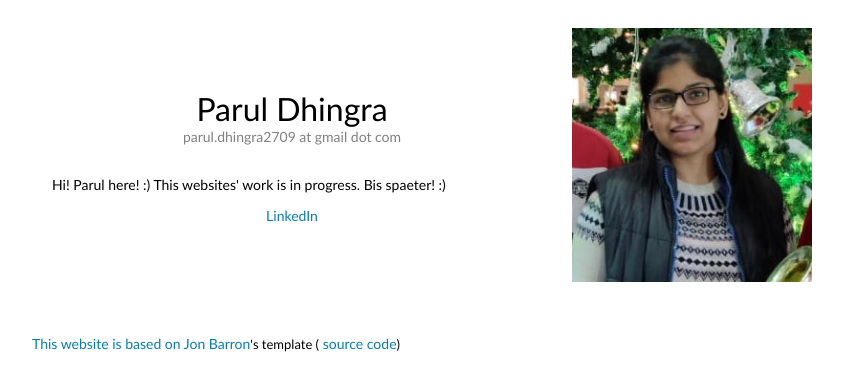
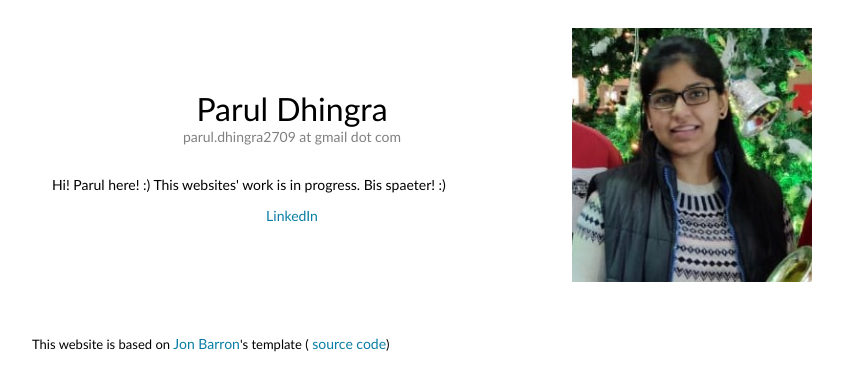
Before and after one commit to ParulDhingra/paruldhingra.github.io, a plain HTML site: page index.html in a window 1280 px wide. Shown: the whole page, without its empty margins (208-1051 px from the left). Drawn offline with Linux system fonts and the light colour scheme.

Commit message:
Update index.html

```diff
--- a/index.html
+++ b/index.html
@@ -716,7 +716,7 @@
             <td style="padding:0px">
               <br>
               <p style="text-align:left;font-size:small;">
-                 <a href="https://jonbarron.info/">This website is based on Jon Barron</a>'s template (<a href="https://github.com/jonbarron/website"> source code</a>)
+                 This website is based on <a href="https://jonbarron.info/">Jon Barron</a>'s template (<a href="https://github.com/jonbarron/website"> source code</a>)
               </p>
             </td>
           </tr>
```
